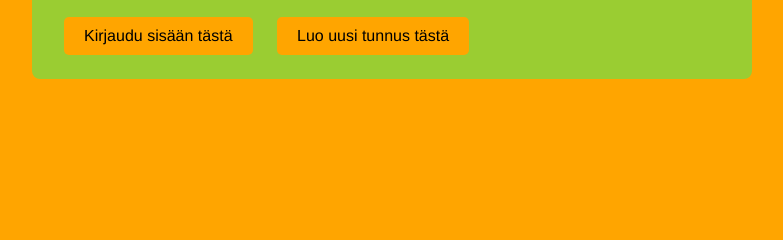
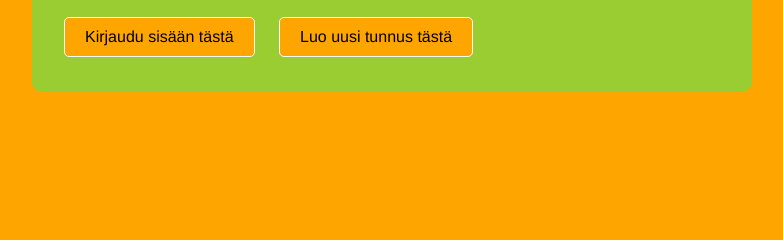
Before and after one commit to RGH84/invoicing-web-application, a Flask app: template templates/index.html in a window 1280 px wide. Shown: the part 431-671 px from the top of the page, without its empty margins (248-1031 px from the left). Run offline with Flask 3, Linux system fonts and the light colour scheme; the template is opened without the code that fills it, so the values that code supplies are empty; parts of the project's set-up code (start-up, migrations or seed data) failed here and were passed over.

Commit message:
Fix button style

```diff
--- a/static/css/main.css
+++ b/static/css/main.css
@@ -11,7 +11,7 @@ nav li {
   background: orange;
   border-radius: .5em;
   margin: .2em;
-  border: 1px solid #f8f8f8; /* Vaalea reuna */
+  border: 1px solid #f8f8f8;
 }
 
 .header {
@@ -34,12 +34,12 @@ nav ul {
     border-radius: .5em
  }
 
- nav  {
+nav  {
     background: yellow;
     border-radius: .5em
   }
 
-  nav li a {
+nav li a {
     text-decoration: none;
     color: #000;
 }
@@ -62,6 +62,8 @@ body a {
     border-radius: 5px;
     display: inline-block;
     transition: background-color 0.3s;
+    margin-bottom: 10px;
+    border: 1px solid #f8f8f8;
   }
 
 .button-style:hover {
@@ -92,7 +94,7 @@ form label, input {
     margin: 5px 0;
   }
 
-  .invoice {
+.invoice {
     background: white;
     padding: 1.5em 2em;
     border-radius: .5em
```
